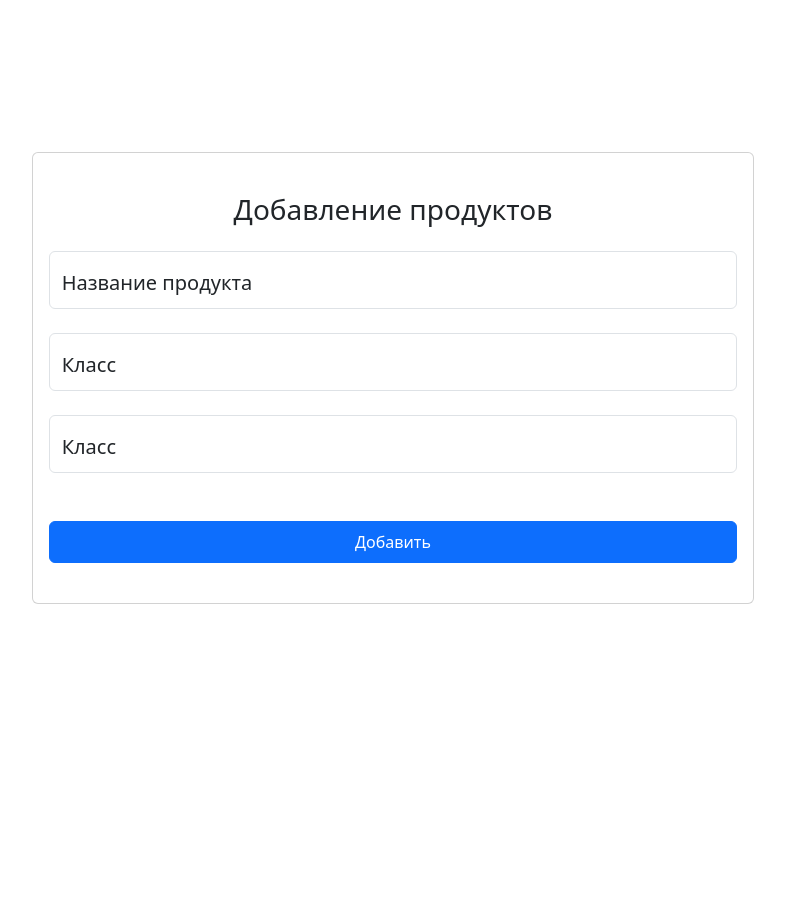
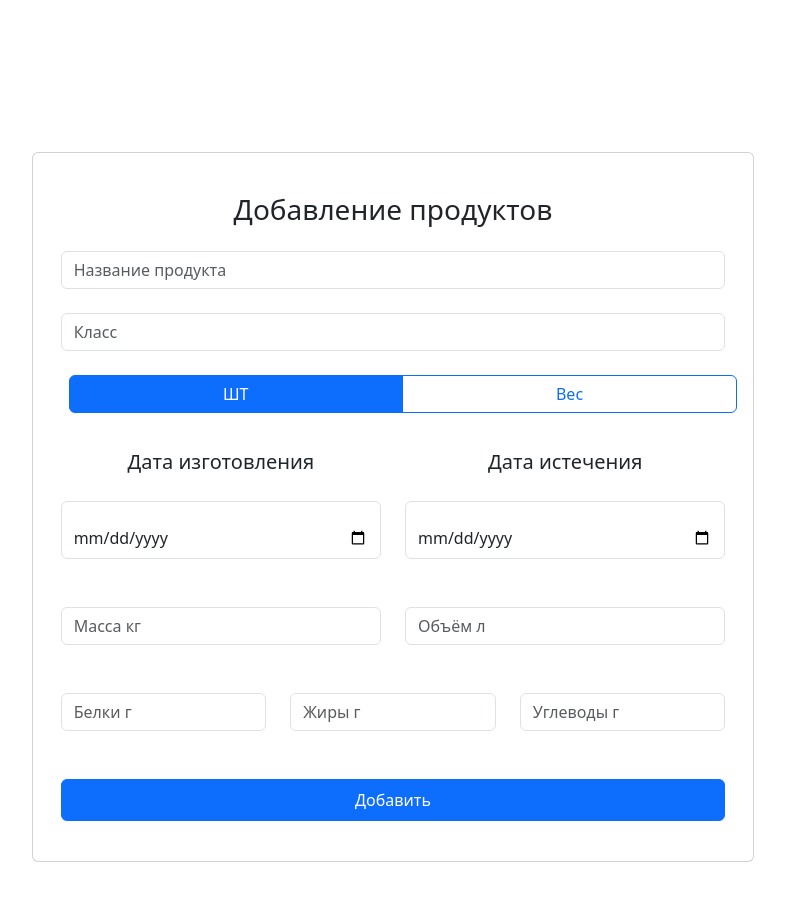
Before and after one commit to fedorchikthebest/umny-holodilnik, a Flask app: page /add in a window 1280 px wide. Shown: the part 72-970 px from the top of the page, without its empty margins (247-1032 px from the left). Before the commit the page ends 676 px from the top, so only its background shows below. Run offline with Flask 3, Linux system fonts and the light colour scheme; some libraries are stand-ins or nearby versions.

Commit message:
mega design add.html

```diff
--- a/main.py
+++ b/main.py
@@ -1,5 +1,4 @@
 from flask import Flask, render_template, request, redirect
-import The_smart_part
 
 app = Flask(__name__)
 
--- a/templates/add.html
+++ b/templates/add.html
@@ -6,10 +6,14 @@
     <meta name="viewport" content="width=device-width, initial-scale=1.0">
     <link href="https://cdn.jsdelivr.net/npm/bootstrap@5.3.3/dist/css/bootstrap.min.css" rel="stylesheet"
         integrity="sha384-QWTKZyjpPEjISv5WaRU9OFeRpok6YctnYmDr5pNlyT2bRjXh0JMhjY6hW+ALEwIH" crossorigin="anonymous">
-    <script src="https://cdn.jsdelivr.net/npm/bootstrap@5.3.3/dist/js/bootstrap.bundle.min.js"
-        integrity="sha384-YvpcrYf0tY3lHB60NNkmXc5s9fDVZLESaAA55NDzOxhy9GkcIdslK1eN7N6jIeHz"
-        crossorigin="anonymous"></script>
+    <link href=”https://maxcdn.bootstrapcdn.com/bootstrap/3.2.0/css/bootstrap.min.css” rel=”stylesheet”
+        type=”text/css” />
+    <script src=”https://cdn.jsdelivr.net/npm/popper.js@1.12.9/dist/umd/popper.min.js”
+        integrity=”sha384-ApNbgh9B+Y1QKtv3Rn7W3mgPxhU9K/ScQsAP7hUibX39j7fakFPskvXusvfa0b4Q”
+        crossorigin=”anonymous”></script>
+    <link rel="stylesheet" href="./css/style.css">
     <title>Добавление продуктов</title>
+
 </head>
 
 <body>
@@ -18,7 +22,7 @@
             <div class="flex-wrap align-items-center justify-content-center justify-content-lg-start">
                 <center>
                     <ul class="nav col-12 col-lg-auto me-lg-auto mb-2 justify-content-center mb-md-0">
-                        <li><a href="/" class="nav-link px-2 text-white">Главная</a></li>
+                        <li><a href="/templates/index.html" class="nav-link px-2 text-white">Главная</a></li>
                         <li><a href="/templates/add.html" class="nav-link px-2 text-white">Добавление товара</a></li>
                         <li><a href="/templates/korzina.html" class="nav-link px-2 text-white">Все продукты</a></li>
                         <li><a href="#" class="nav-link px-2 text-white">About</a></li>
@@ -36,23 +40,68 @@
                         <blockquote class="blockquote mb-0">
                             <main class="form-signin w-100 m-auto">
                                 <form>
+                                    <div class="container">
                                         <h1 class="h3 mb-3 my-4 fw-normal">Добавление продуктов</h1>
 
-                                <div class="form-floating my-4 ">
-                                    <input type="email" class="form-control" id="floatingInput" placeholder="name@example.com">
-                                    <label for="floatingInput">Название продукта</label>
+                                        <input type="text" class="form-control my-4" id="exampleFormControlInput1"
+                                            placeholder="Название продукта">
+                                        <input type="text" class="form-control my-4" id="exampleFormControlInput1"
+                                            placeholder="Класс">
+                                        <div class="row">
+                                            <div class="btn-group" style="margin: 0; padding: 0;">
+                                                <input type="radio" class="btn-check" name="btnradio" id="btnradio1"
+                                                    autocomplete="off" checked>
+                                                <label class="btn btn-outline-primary" for="btnradio1">ШТ</label>
+
+                                                <input type="radio" class="btn-check" name="btnradio" id="btnradio2"
+                                                    autocomplete="off">
+                                                <label class="btn btn-outline-primary" for="btnradio2">Вес</label>
                                             </div>
+                                        </div>
+
+                                        <div class="row">
+                                            <div class="col-md overflow-auto">
                                                 <div class="form-floating my-4">
-                                    <input type="password" class="form-control" id="floatingPassword" placeholder="Password">
-                                    <label for="floatingPassword">Класс</label>
+                                                    <p>Дата изготовления</p>
+                                                    <input type="date" class="form-control my-4"
+                                                        id="exampleFormControlInput1" placeholder="Дата изготовления">
                                                 </div>
+                                            </div>
+                                            <div class="col-md overflow-auto">
                                                 <div class="form-floating my-4">
-                                    <input type="password" class="form-control" id="floatingPassword" placeholder="Password">
-                                    <label for="floatingPassword">Класс</label>
+                                                    <p>Дата истечения</p>
+                                                    <input type="date" class="form-control my-4"
+                                                        id="exampleFormControlInput1" placeholder="Дата изготовления">
+
+                                                </div>
+                                            </div>
+                                        </div>
+                                        <div class="row">
+                                            <div class="col-md overflow-auto"><input type="number" min="0"
+                                                    class="form-control my-4" id="exampleFormControlInput1"
+                                                    placeholder="Масса кг"></div>
+                                            <div class="col-md overflow-auto"><input type="number" min="0"
+                                                    class="form-control my-4" id="exampleFormControlInput1"
+                                                    placeholder="Объём л"></div>
+                                        </div>
+                                        <div class="row">
+                                            <div class="col-md overflow-auto"><input type="number" min="0"
+                                                    class="form-control my-4" id="exampleFormControlInput1"
+                                                    placeholder="Белки г"></div>
+                                            <div class="col-md overflow-auto"><input type="number" min="0"
+                                                    class="form-control my-4" id="exampleFormControlInput1"
+                                                    placeholder="Жиры г"></div>
+                                            <div class="col-md overflow-auto"><input type="number" min="0"
+                                                    class="form-control my-4" id="exampleFormControlInput1"
+                                                    placeholder="Углеводы г"></div>
+                                        </div>
+                                        <button class="btn btn-primary my-4 w-100 py-2" type="submit">Добавить</button>
+                                    </div>
                     </div>
 
 
-                                <button class="btn btn-primary my-4 w-100 py-2" type="submit">Добавить</button>
+
+
                     </form>
                     </main>
                     </blockquote>
--- /dev/null
+++ b/templates/css/style.css
@@ -0,0 +1,8 @@
+label {
+    margin-left: 20px;
+    margin-bottom: 10px;
+}
+
+button {
+
+}
```
Lines whose indentation alone changed are shown as unchanged.
